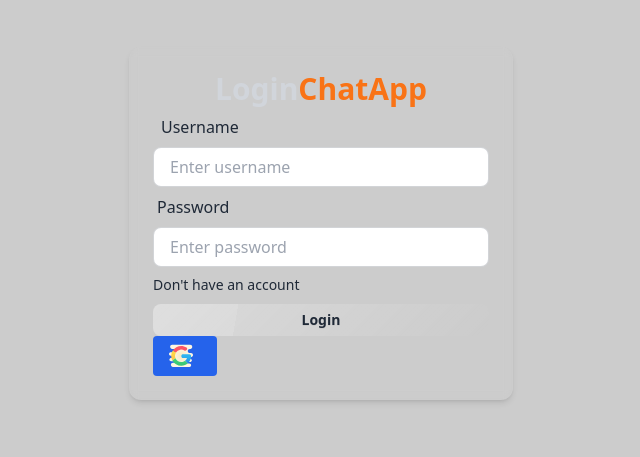
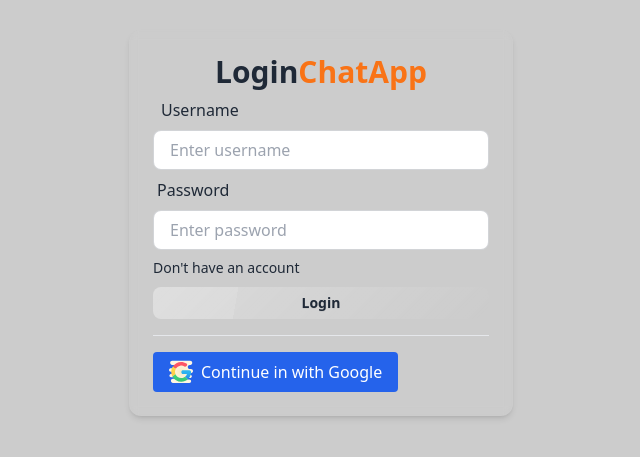
Before and after one commit to lamanirmal27/mern-chat-app, a React (Vite) app in the folder frontend/: page /login in a window 1280 px wide. Shown: the part 177-634 px from the top of the page, without its empty margins (319-959 px from the left). Built offline with nearby package versions, Linux system fonts and the light colour scheme; no server answers.

Commit message:
url fixed

```diff
--- a/frontend/src/components/oauth-google/GoogleAuth.jsx
+++ b/frontend/src/components/oauth-google/GoogleAuth.jsx
@@ -2,7 +2,7 @@
 const REDIRECTURL = `${
   import.meta.env.VITE_ENV === "development"
     ? "http://localhost:4545"
-    : import.meta.env.VITE_BACKEND_URL
+    : '/'
 }/auth/google`;
 console.log(REDIRECTURL);
 
@@ -18,7 +18,7 @@
       className="flex items-center justify-center  px-4 py-2 text-white bg-blue-600 rounded hover:bg-blue-700"
     >
       <img src={googleIcon} alt="Google Icon" className="w-6 h-6 mr-2" />
-      {/* Sign in with Google */}
+      Continue in with Google
     </button>
   );
 };
--- a/frontend/src/pages/login/Login.jsx
+++ b/frontend/src/pages/login/Login.jsx
@@ -16,8 +16,8 @@
 
   return (
     <div className="flex flex-col items-center justify-center min-w-96 mx-auto">
-      <div className="w-full p-6 rounded-xl shadow-md bg-clip-padding backdrop-filter backdrop-blur-sm bg-opacity-1">
-        <h1 className="text-3xl font-semibold text-center text-gray-300">
+      <div className="w-full p-6 rounded-xl shadow-md bg-clip-padding backdrop-filter backdrop-blur-sm bg-opacity-1 dark:bg-white dark:bg-opacity-10">
+        <h1 className="text-3xl font-semibold text-center dark:text-gray-30">
           Login
           <span className="text-orange-500">ChatApp</span>
         </h1>
@@ -58,12 +58,13 @@
             <button
               disabled={loading}
               onClick={handleLogin}
-              className="btn glass btn-block btn-sm mt-2"
+              className="btn glass btn-block btn-sm mt-2 "
             >
               {loading ? <span className="loading loading-spinner" /> : "Login"}
             </button>
           </div>
         </form>
+        <hr className="my-4" />
         <GoogleAuth />
       </div>
     </div>
```
